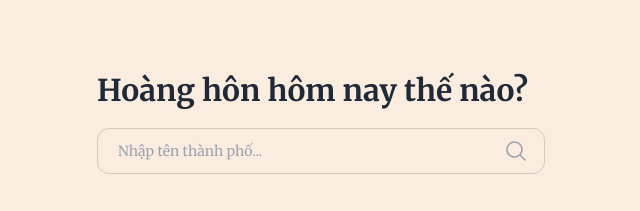
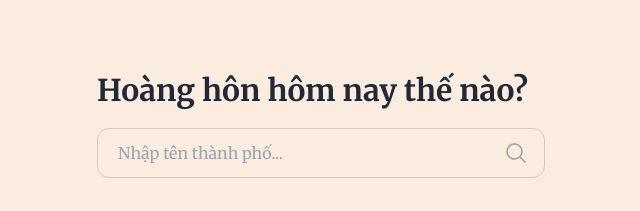
Before and after one commit to tmtri3102/sunset-today, a website: page index.html in a window 1280 px wide. Shown: the full height of the page, 319-959 px from the left. Drawn offline with nearby package versions, Linux system fonts and the light colour scheme.

Commit message:
update colors

```diff
--- a/index.html
+++ b/index.html
@@ -60,7 +60,7 @@
             type="text"
             id="city-input"
             placeholder="Nhập tên thành phố..."
-            class="w-full pl-3 md:pl-5 pr-12 py-2 sm:py-3 bg-transparent outline-none overflow-hidden text-sm md:text-md"
+            class="w-full pl-3 md:pl-5 pr-12 py-2 sm:py-3 bg-transparent outline-none overflow-hidden text-base"
           />
           <button
             id="get-sunset-btn"
```
Also changed, not shown: manifest.json.
